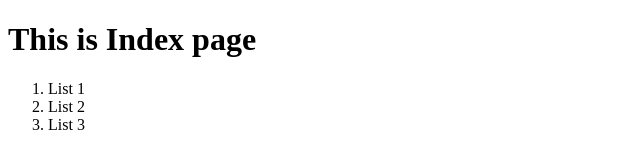
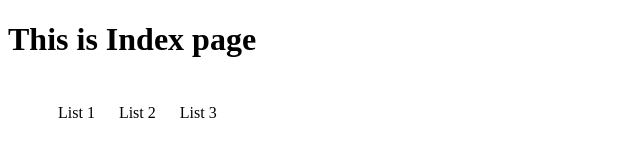
Before and after one commit to AkankshaJ22/gitExercise1, a plain HTML site: page index.html in a window 1280 px wide. Shown: the whole page, without its empty margins (0-640 px from the left). Drawn offline with Linux system fonts and the light colour scheme.

Commit message:
this is feature1 branch

```diff
--- a/index.html
+++ b/index.html
@@ -5,11 +5,25 @@
     <meta http-equiv="X-UA-Compatible" content="IE=edge">
     <meta name="viewport" content="width=device-width, initial-scale=1.0">
     <title>Index page</title>
+    <style>
+        .nav_list
+        {
+            list-style: none;
+            display: inline-block;
+        }
+        .nav_list li
+        {
+            list-style: none;
+            display: inline-block;
+            padding: 8px 10px;
+        }
+
+    </style>
 </head>
 <body>
     <div><h1>This is Index page</h1></div>
     <div>
-        <ol>
+        <ol class="nav_list">
             <li>List 1</li>
             <li>List 2</li>
             <li>List 3</li>
```
Also changed, not shown: command_txt.txt.
